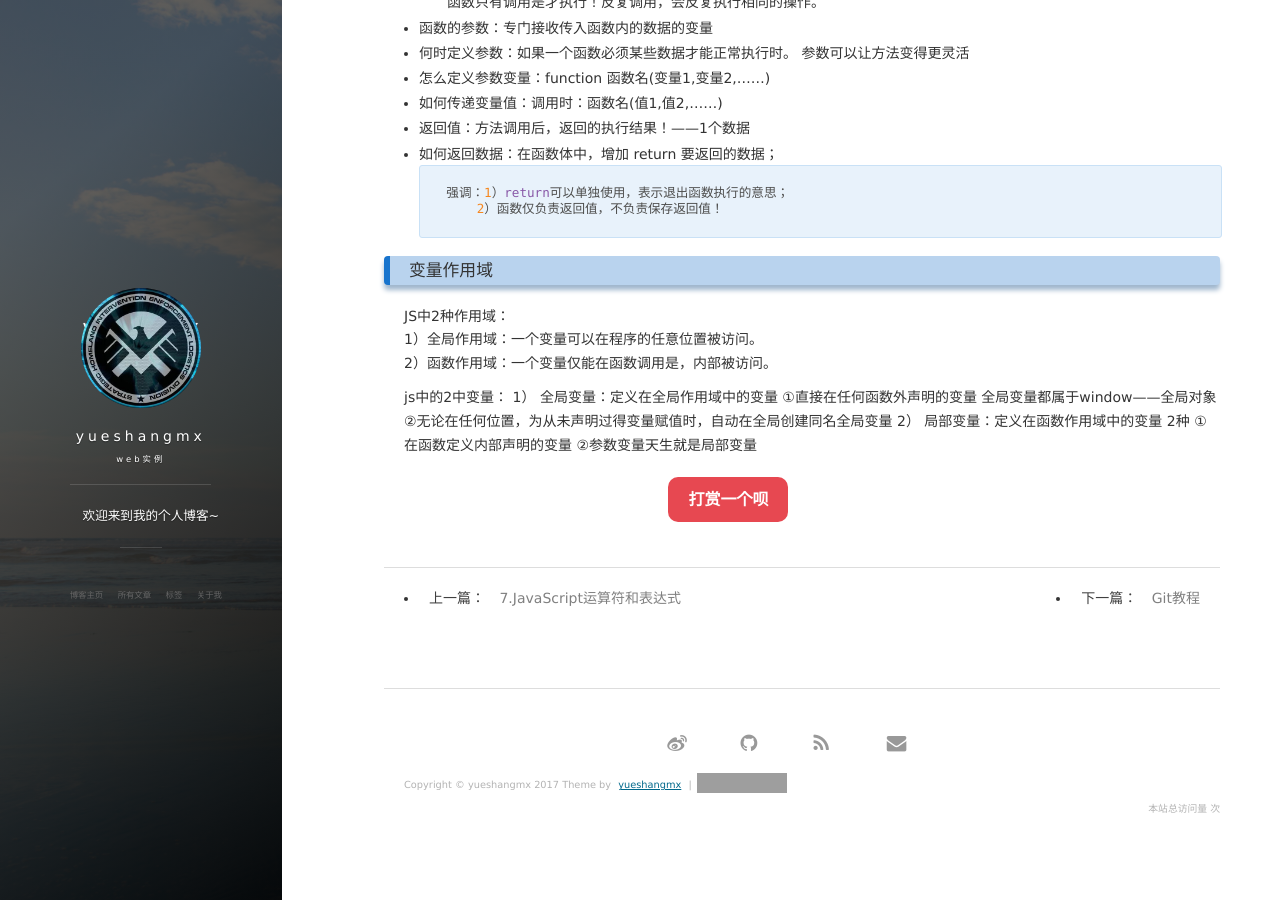
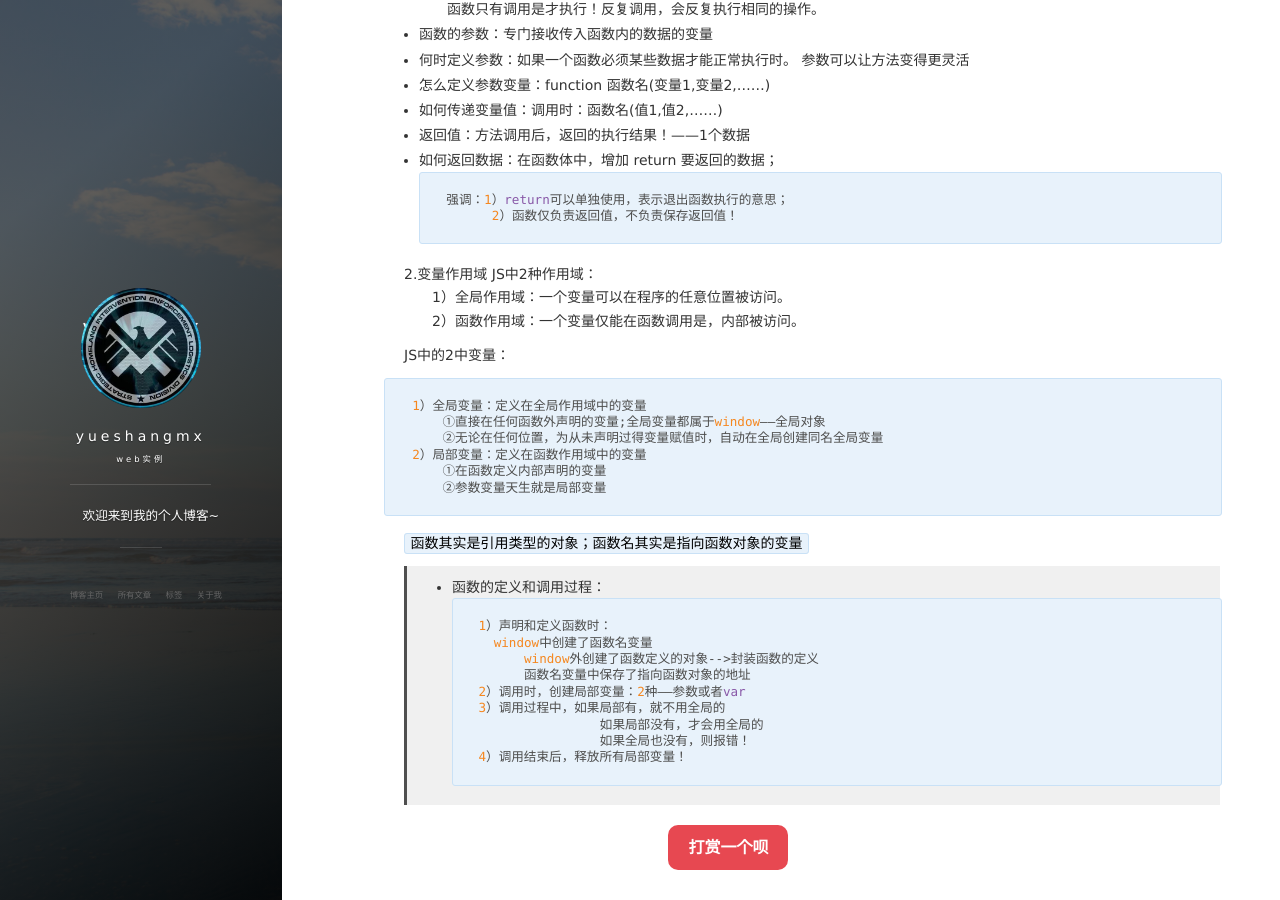
Before and after one commit to yueshangmx/yueshangmx.github.io, a Jekyll site: the page built from _posts/2017-08-20-JavaScript函数和分支结构.md, in a window 1280 px wide and 900 px high, scrolled down 421 px. Built offline with Jekyll 4.4.1, drawn with Linux system fonts in a browser that asks for light colours; nearby versions of some CDN libraries; comment, search, counter and statistics services are not loaded; grey boxes are pictures that could not be loaded.

Commit message:
update 2017-10-29

````diff
--- a/_posts/2017-08-20-JavaScript函数和分支结构.md
+++ b/_posts/2017-08-20-JavaScript函数和分支结构.md
@@ -6,7 +6,7 @@ tags: 笔记
 ---
 
 ### 函数
-- `函数：`封装一个专门任务的步骤清单的代码段，再起一个任务名。
+1. `函数：`封装一个专门任务的步骤清单的代码段，再起一个任务名。
 
 - 使用：只要定义一个专门的任务，都要封装一个函数。
 
@@ -29,20 +29,35 @@ function 函数名([参数]){
 - 如何返回数据：在函数体中，增加 return 要返回的数据；
 ```
 强调：1）return可以单独使用，表示退出函数执行的意思；
-      2）函数仅负责返回值，不负责保存返回值！
+        2）函数仅负责返回值，不负责保存返回值！
 ```
 
-### 变量作用域
+2.变量作用域
 JS中2种作用域：<br>
-1）全局作用域：一个变量可以在程序的任意位置被访问。<br>
-2）函数作用域：一个变量仅能在函数调用是，内部被访问。
+　　1）全局作用域：一个变量可以在程序的任意位置被访问。<br>
+　　2）函数作用域：一个变量仅能在函数调用是，内部被访问。
 
 
-js中的2中变量：
-1）	全局变量：定义在全局作用域中的变量
-①直接在任何函数外声明的变量
-全局变量都属于window——全局对象
-②无论在任何位置，为从未声明过得变量赋值时，自动在全局创建同名全局变量
-2）	局部变量：定义在函数作用域中的变量
-2种 ①在函数定义内部声明的变量
-②参数变量天生就是局部变量
+JS中的2中变量：
+```
+1）全局变量：定义在全局作用域中的变量
+    ①直接在任何函数外声明的变量;全局变量都属于window——全局对象
+    ②无论在任何位置，为从未声明过得变量赋值时，自动在全局创建同名全局变量
+2）局部变量：定义在函数作用域中的变量
+    ①在函数定义内部声明的变量
+    ②参数变量天生就是局部变量
+```
+`函数其实是引用类型的对象；函数名其实是指向函数对象的变量`
+
+>* 函数的定义和调用过程：
+```
+1）声明和定义函数时：
+	window中创建了函数名变量
+        window外创建了函数定义的对象-->封装函数的定义
+        函数名变量中保存了指向函数对象的地址
+2）调用时，创建局部变量：2种——参数或者var
+3）调用过程中，如果局部有，就不用全局的
+                  如果局部没有，才会用全局的
+                  如果全局也没有，则报错！
+4）调用结束后，释放所有局部变量！
+```
````
